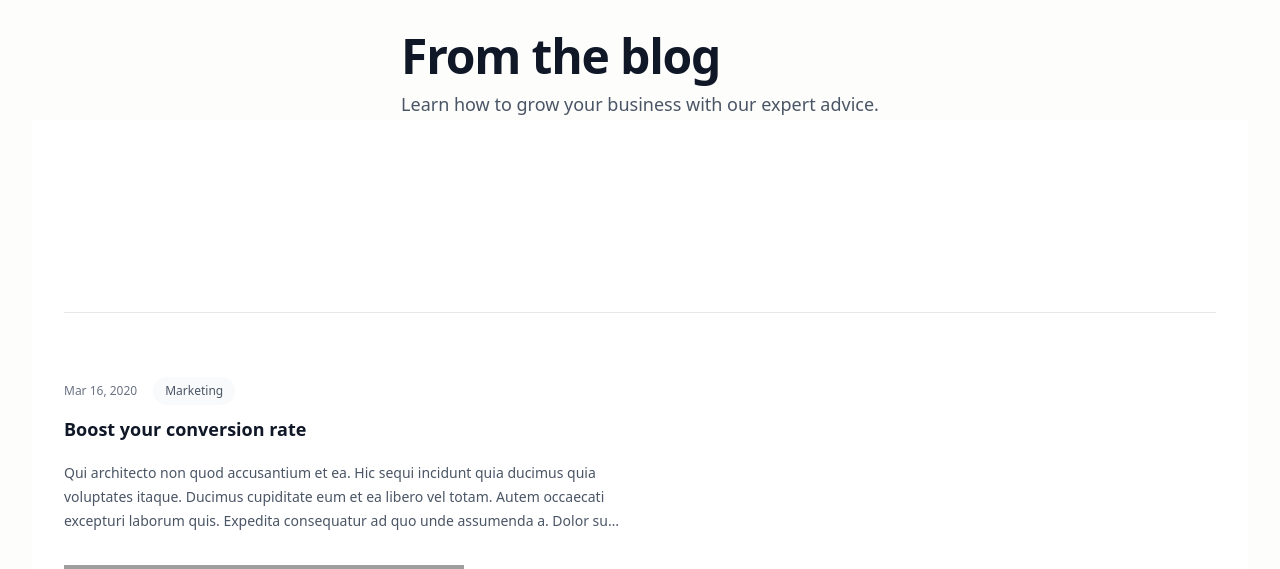
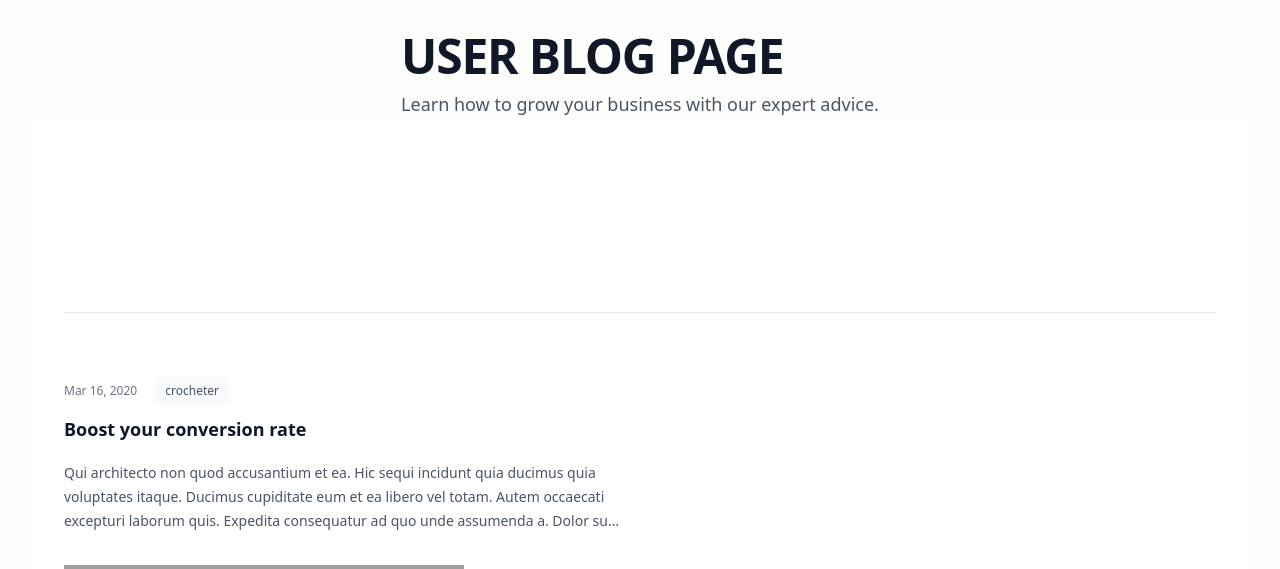
Before and after one commit to Kiharal/CrochTime, a Laravel app: page /feed in a window 1280 px wide. Shown: the part 80-649 px from the top of the page. Run offline with Laravel 12, Linux system fonts and the light colour scheme; data comes from the database, SQL or seed files in the repository; style sheets or scripts are compiled from the project's sources; some web fonts are replaced; grey boxes are pictures that could not be loaded.

Commit message:
Adde user roles for sectors

```diff
--- a/app/Http/Controllers/ItemController.php
+++ b/app/Http/Controllers/ItemController.php
@@ -12,7 +12,7 @@
 {
     //Customer side
     public function index(){
-        $items = Item::with('user:id,name')
+        $items = Item::with('user:id,name,role')
                 ->latest()
                 ->get();
 
--- a/database/factories/UserFactory.php
+++ b/database/factories/UserFactory.php
@@ -29,6 +29,7 @@
             'email' => fake()->unique()->safeEmail(),
             'email_verified_at' => now(),
             'avatar' => fake()->image(),
+            'role' => 'crocheter',
             'password' => static::$password ??= Hash::make('password'),
             'remember_token' => Str::random(10),
         ];
--- a/resources/views/customer/view.blade.php
+++ b/resources/views/customer/view.blade.php
@@ -7,19 +7,19 @@
 
         <!--Determine what is in customer nav block -->
         <div class="mx-auto max-w-2xl lg:mx-0">
-            <h2 class="text-4xl font-semibold tracking-tight text-pretty text-gray-900 sm:text-5xl">From the blog</h2>
+            <h2 class="text-4xl font-semibold tracking-tight text-pretty text-gray-900 sm:text-5xl">USER BLOG PAGE</h2>
             <p class="mt-2 text-lg/8 text-gray-600">Learn how to grow your business with our expert advice.</p>
         </div>
 
     <div class="bg-white py-24 sm:py-32">
 
     <div class="mx-auto max-w-7xl px-6 lg:px-8">
-        <div class="mx-auto mt-10 grid max-w-2xl grid-cols-1 gap-x-8 gap-y-16 border-t border-gray-200 pt-10 sm:mt-16 sm:pt-16 lg:mx-0 lg:max-w-none lg:grid-cols-2">
-        @foreach ($items as $item)
+      @foreach ($items as $item)
+      <div class="mx-auto mt-10 grid max-w-2xl grid-cols-1 gap-x-8 gap-y-16 border-t border-gray-200 pt-10 sm:mt-16 sm:pt-16 lg:mx-0 lg:max-w-none lg:grid-cols-2">
         <article class="flex max-w-xl flex-col items-start justify-between">
             <div class="flex items-center gap-x-4 text-xs">
               <time datetime="2020-03-16" class="text-gray-500">Mar 16, 2020</time>
-              <a href="#" class="relative z-10 rounded-full bg-gray-50 px-3 py-1.5 font-medium text-gray-600 hover:bg-gray-100">Marketing</a>
+              <a href="#" class="relative z-10 rounded-full bg-gray-50 px-3 py-1.5 font-medium text-gray-600 hover:bg-gray-100">{{ $item->user->role }}</a>
             </div>
             <div class="group relative grow">
               <h3 class="mt-3 text-lg/6 font-semibold text-gray-900 group-hover:text-gray-600">
```
Also changed, not shown: database/migrations/0001_01_01_000000_create_users_table.php.
